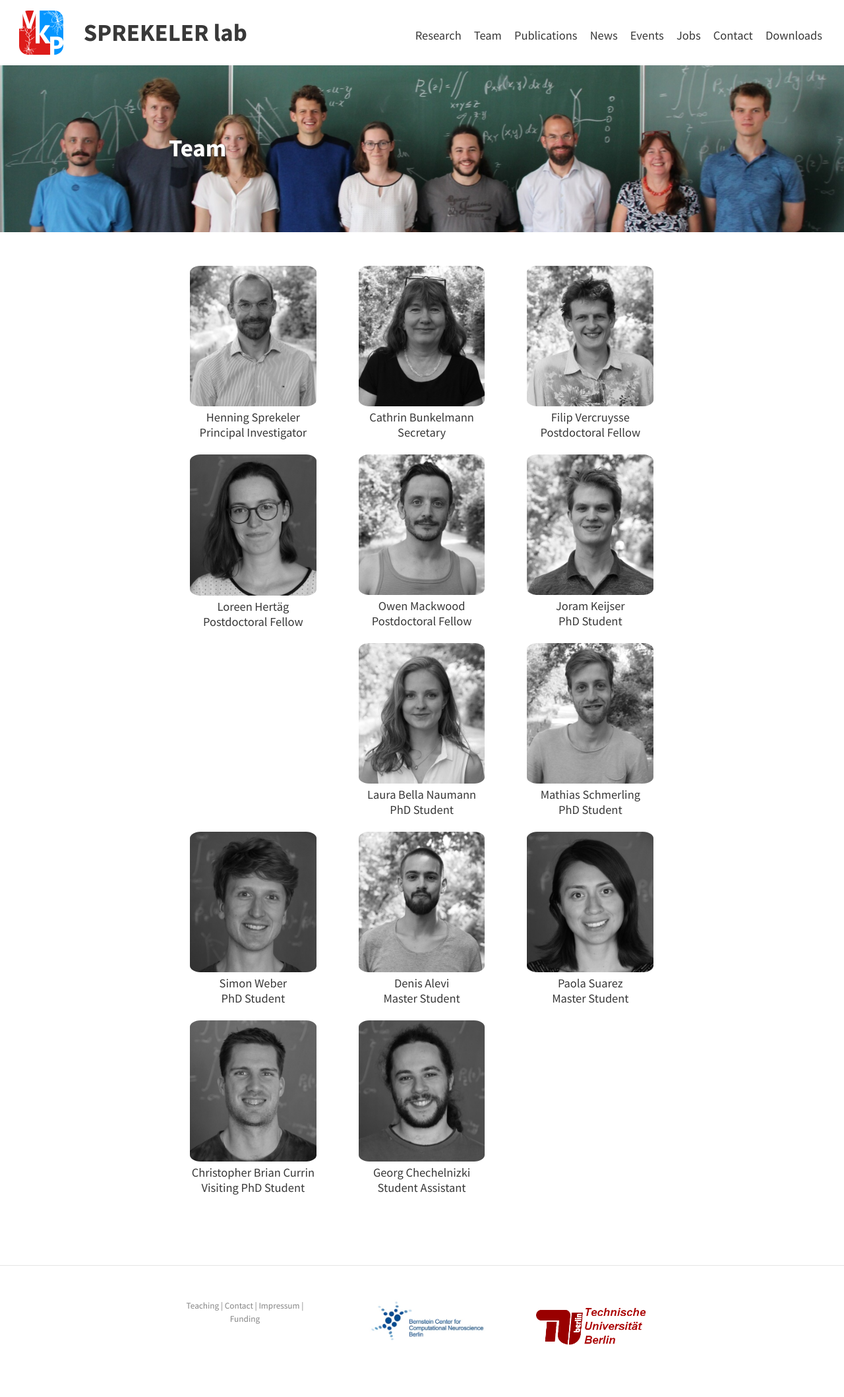
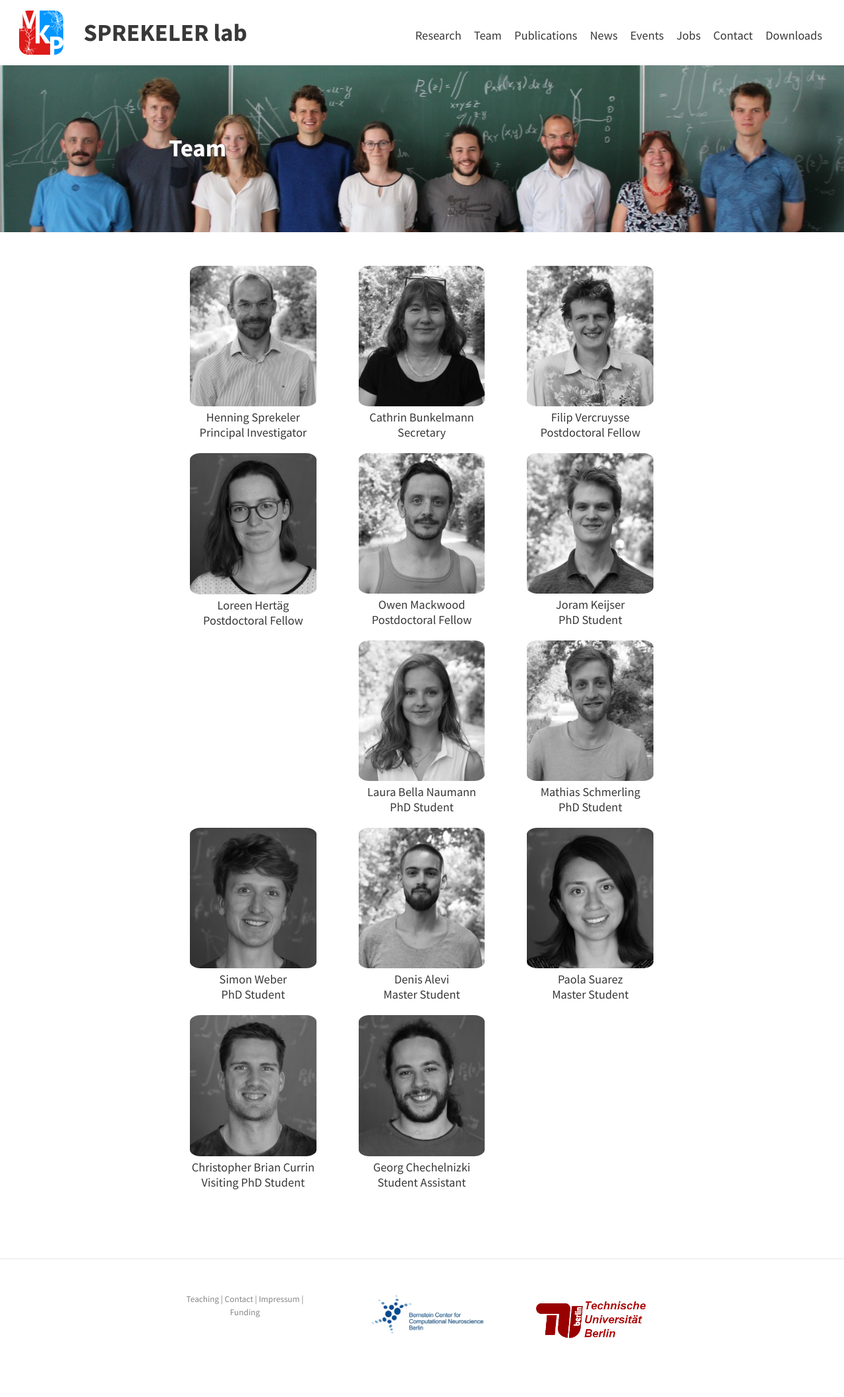
Before and after one commit to ge00rg/website-heroku, a Jekyll site: the page built from pages/2_team.md, in a window 1280 px wide. Shown: the whole page at 66% size. Built offline with Jekyll 4.4.1, drawn with Linux system fonts in a browser that asks for light colours.

Commit message:
Update membergrid.html

```diff
--- a/_includes/membergrid.html
+++ b/_includes/membergrid.html
@@ -3,7 +3,7 @@
 .column {
     float: left;
     width: 33.3%;
-    margin-bottom: 22px;
+    margin-bottom: 20px;
     padding: 0 8px;
     z-index: 1;
     transition: transform .2s;
@@ -11,7 +11,6 @@
 }
 
 .column figure{
-    display: table;
     background-color: white;
 }
 .column:hover {
```
